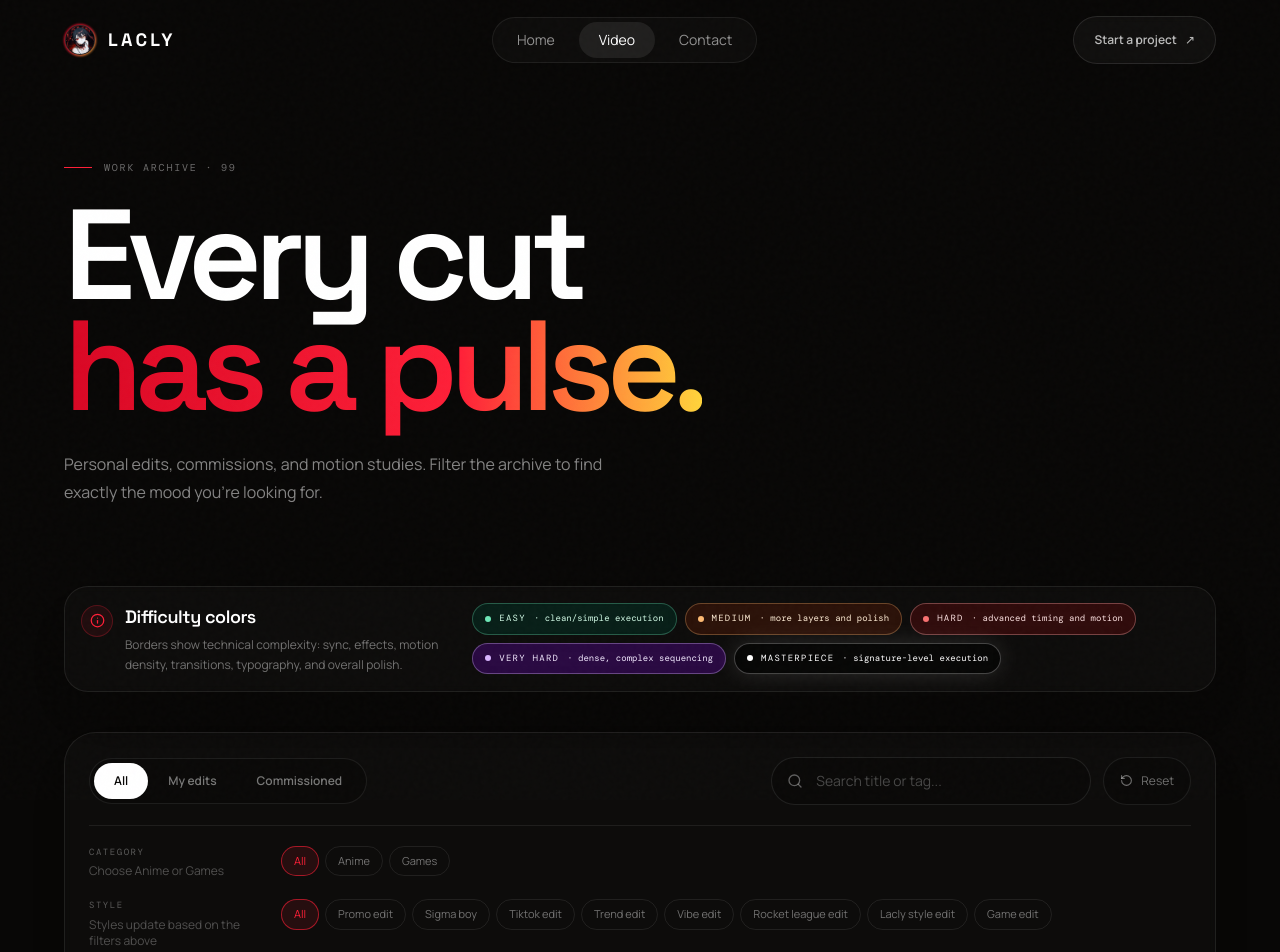
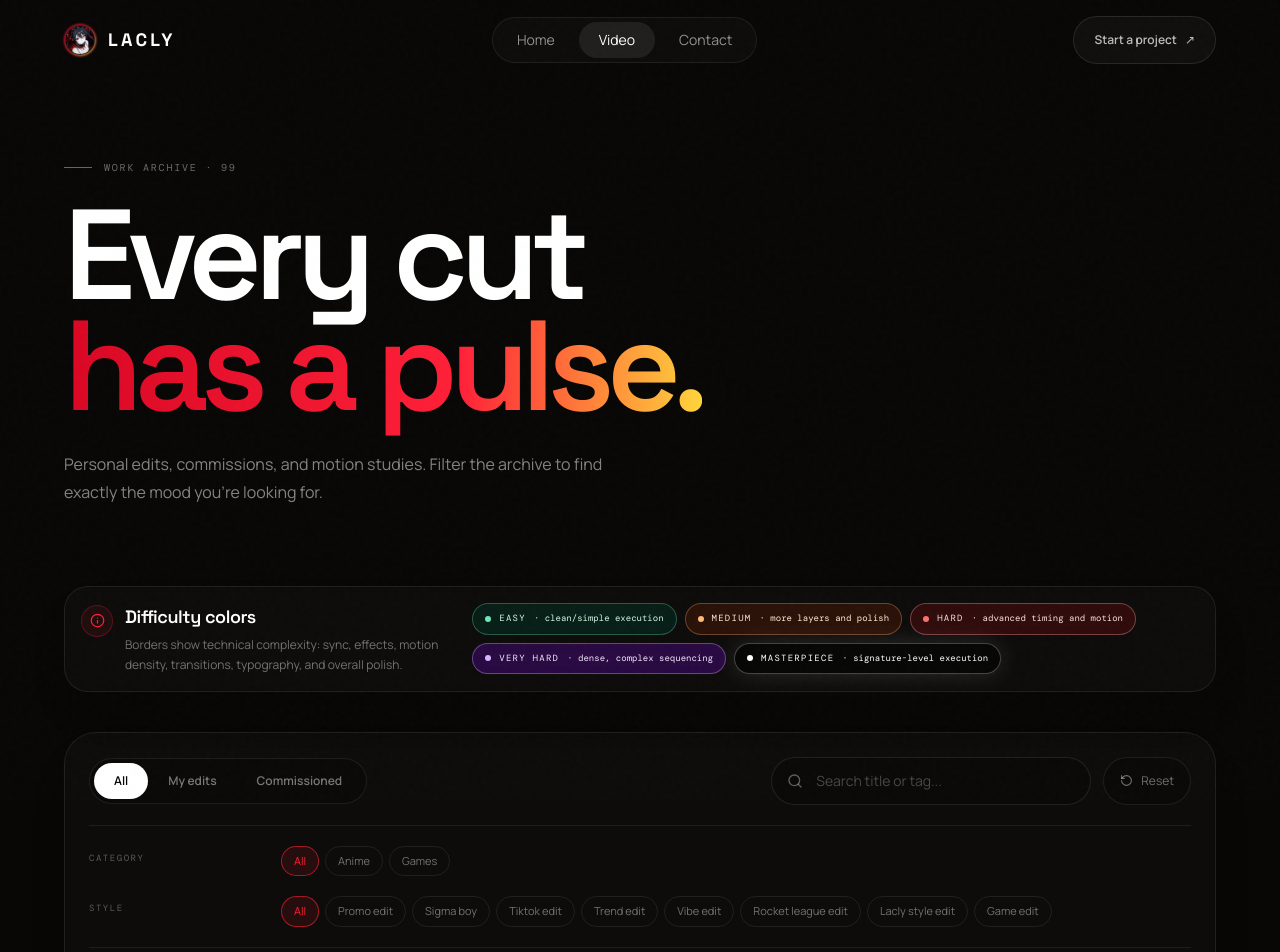
Before and after one commit to laclyy/laclyy.github.io, a React (Vite) app: page /videos in a window 1280 px wide. Shown: the top 952 px of the page. Built offline with nearby package versions, Linux system fonts and the light colour scheme.

Commit message:
refactor: remove helper text from FilterStrip component for cleaner UI

```diff
--- a/src/components/VideoFilters.tsx
+++ b/src/components/VideoFilters.tsx
@@ -59,13 +59,13 @@ export default function VideoFilters({ filters, onChange, count, videos }: { fil
       </div>
 
       <div className="mt-5 space-y-5 border-t border-white/[.07] pt-5">
-        <FilterStrip title="Category" helper="Choose Anime or Games" values={categories} active={filters.category} onClick={setCategory} />
+        <FilterStrip title="Category" values={categories} active={filters.category} onClick={setCategory} />
 
         {filters.category === 'videogiochi' && (
-          <FilterStrip title="Game" helper="Narrow down game edits" values={games} active={filters.game} onClick={setGame} />
+          <FilterStrip title="Game" values={games} active={filters.game} onClick={setGame} />
         )}
 
-        <FilterStrip title="Style" helper="Styles update based on the filters above" values={availableStyles.map((value) => ({ value, label: label(value) }))} active={filters.style} onClick={(style) => patch({ style })} wide />
+        <FilterStrip title="Style" values={availableStyles.map((value) => ({ value, label: label(value) }))} active={filters.style} onClick={(style) => patch({ style })} wide />
       </div>
 
       <div className="mt-5 flex items-center justify-between border-t border-white/[.07] pt-4 font-mono text-[9px] uppercase tracking-[.16em] text-white/28">
@@ -76,13 +76,12 @@ export default function VideoFilters({ filters, onChange, count, videos }: { fil
   )
 }
 
-function FilterStrip({ title, helper, values, active, onClick, wide = false }: { title: string; helper: string; values: Array<{ value: string; label: string }>; active: string; onClick: (value: string) => void; wide?: boolean }) {
+function FilterStrip({ title, values, active, onClick, wide = false }: { title: string; values: Array<{ value: string; label: string }>; active: string; onClick: (value: string) => void; wide?: boolean }) {
   return (
     <fieldset className={`grid gap-3 ${wide ? 'lg:grid-cols-[180px_1fr]' : 'sm:grid-cols-[180px_1fr]'} sm:items-start`}>
       <legend className="contents">
         <span className="min-w-0">
-          <span className="block font-mono text-[9px] uppercase tracking-[.17em] text-white/32">{title}</span>
-          <span className="mt-1 block text-xs text-white/28">{helper}</span>
+          <span className="block pt-1.5 font-mono text-[9px] uppercase tracking-[.17em] text-white/32">{title}</span>
         </span>
       </legend>
       <div className="flex flex-wrap gap-1.5">
```
